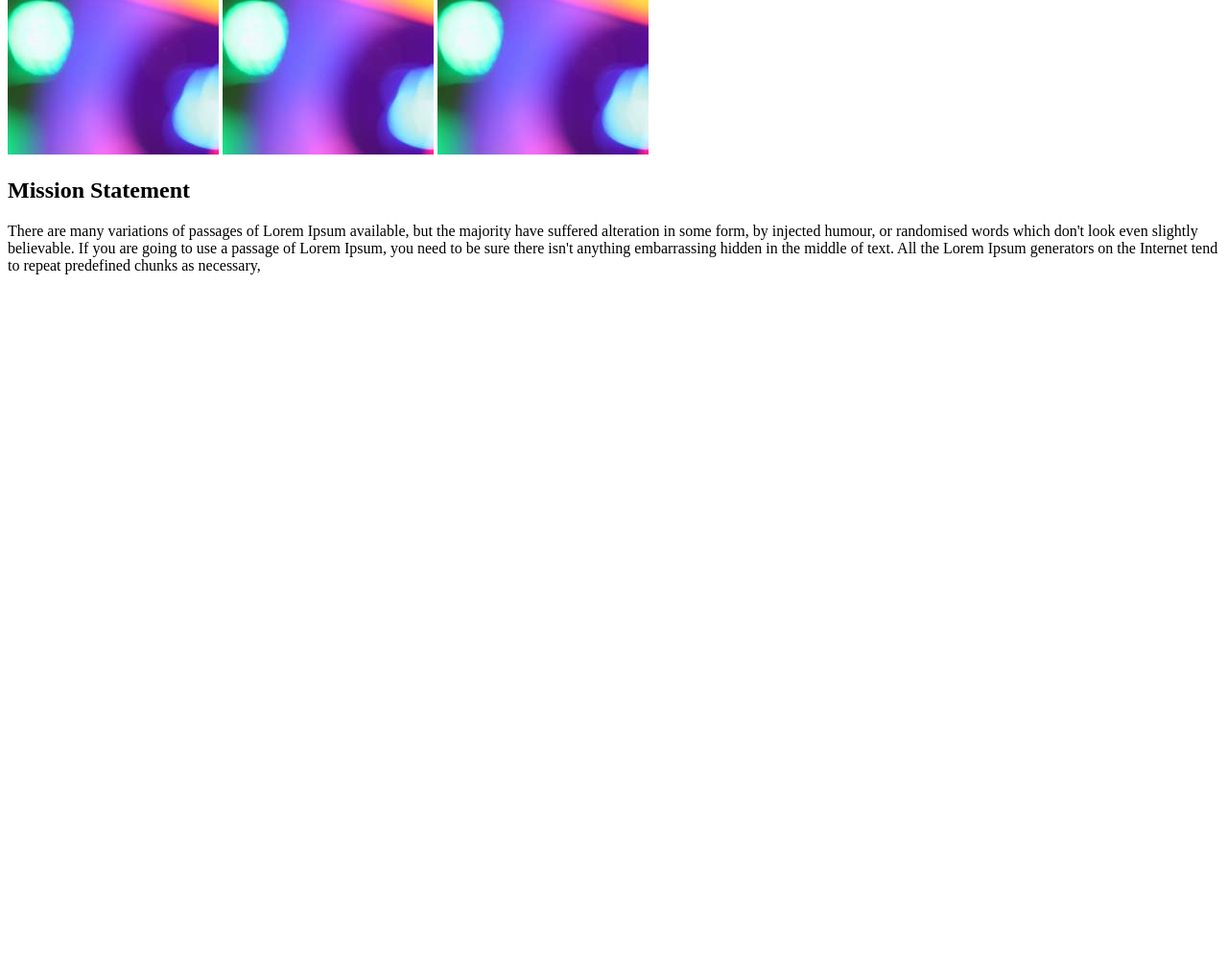
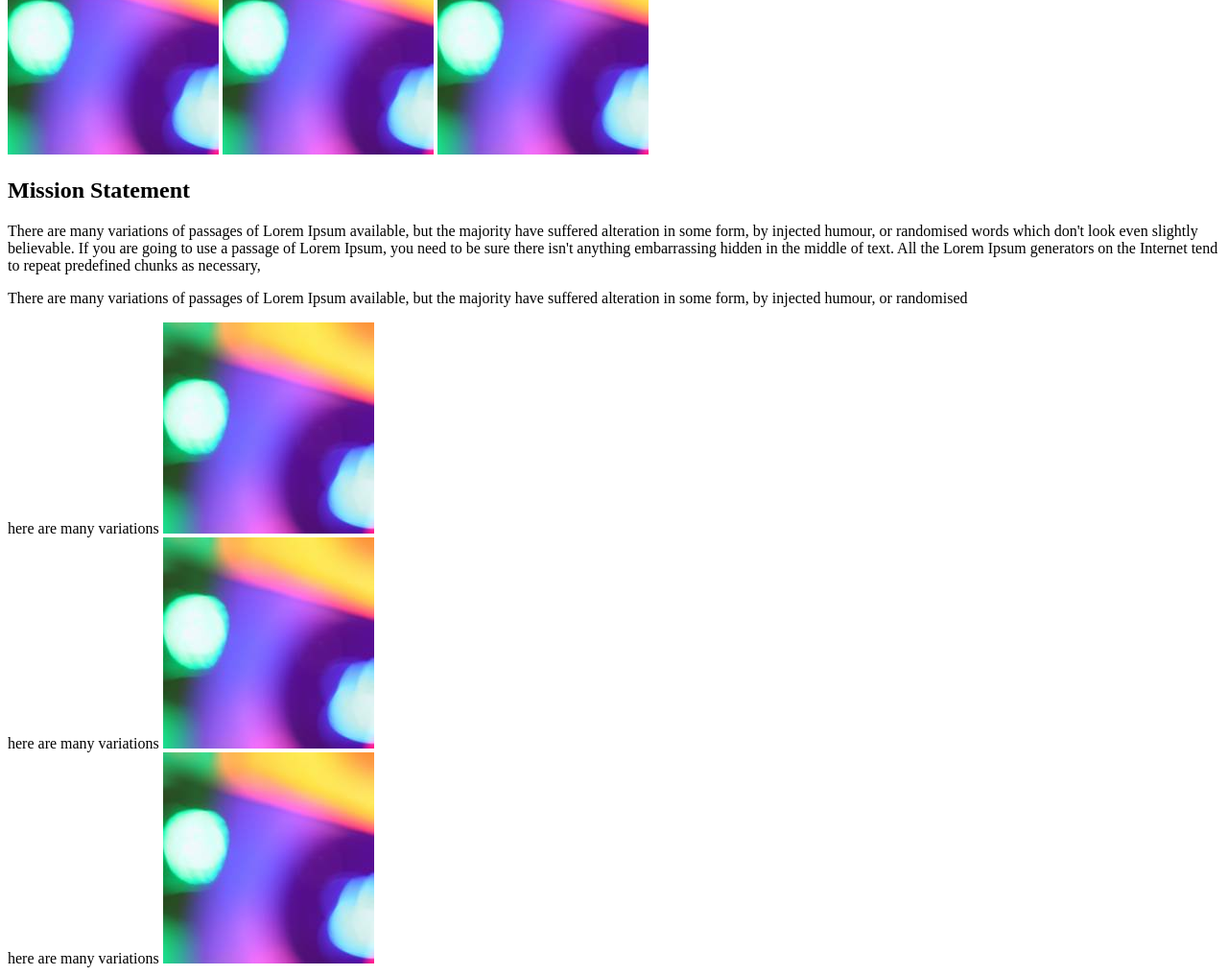
Before and after one commit to psanjeetprdxn/National-academy, a plain HTML site: page index.html in a window 1280 px wide. Shown: the part 665-1681 px from the top of the page at 96% size. Before the commit the page ends 967 px from the top, so only its background shows below. Drawn offline with Linux system fonts and the light colour scheme.

Commit message:
event section

```diff
--- a/index.html
+++ b/index.html
@@ -52,5 +52,24 @@
         <p>There are many variations of passages of Lorem Ipsum available, but the majority have suffered alteration in some form, by injected humour, or randomised words which don't look even slightly believable. If you are going to use a passage of Lorem Ipsum, you need to be sure there isn't anything embarrassing hidden in the middle of text. All the Lorem Ipsum generators on the Internet tend to repeat predefined chunks as necessary,</p>
       </div>
     </section>
+
+    <!-- EVENTS -->
+    <section>
+      <div class="wrapper">
+        <p>There are many variations of passages of Lorem Ipsum available, but the majority have suffered alteration in some form, by injected humour, or randomised</p>
+        <div class="event">
+          <label>here are many variations</label>
+          <img src="images/gallery.jpeg" alt="">
+        </div>
+        <div class="event">
+          <label>here are many variations</label>
+          <img src="images/gallery.jpeg" alt="">
+        </div>
+        <div class="event">
+          <label>here are many variations</label>
+          <img src="images/gallery.jpeg" alt="">
+        </div>
+      </div>
+    </section>
   </body>
 </html>
```
